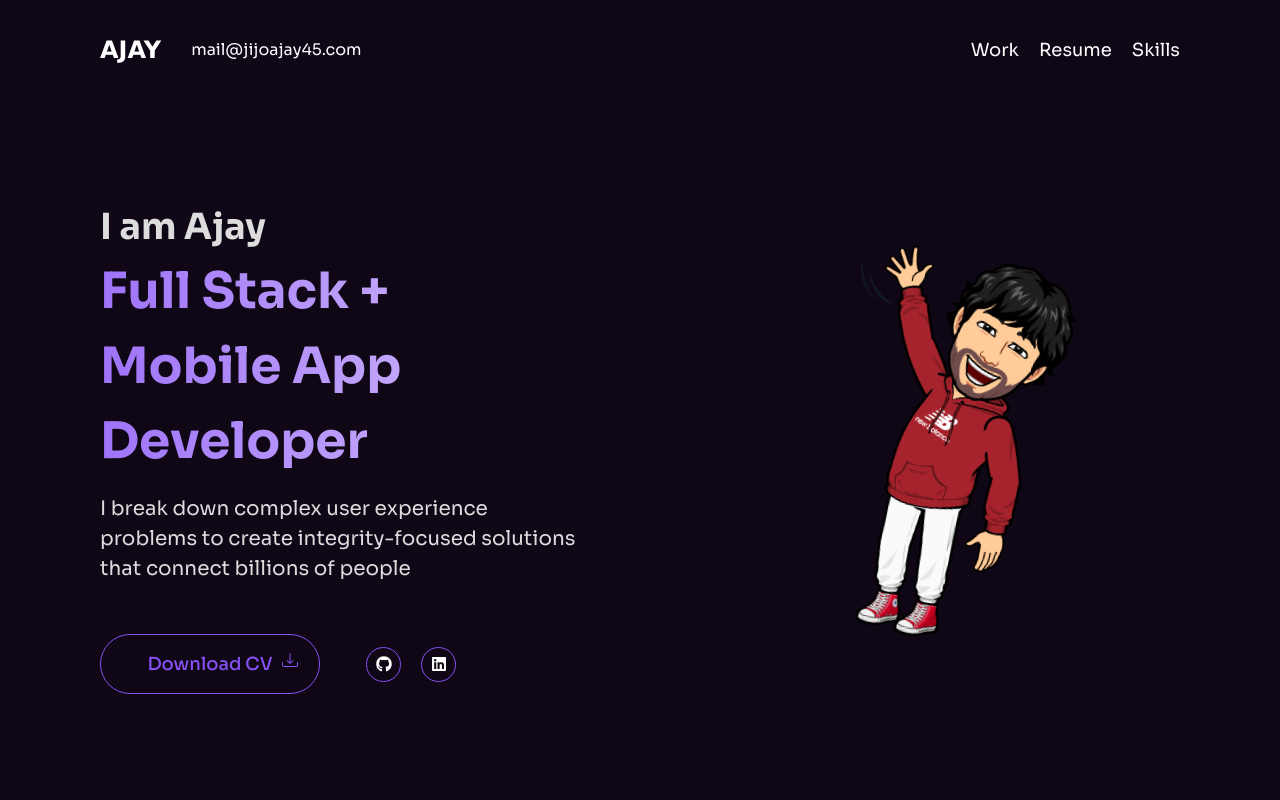
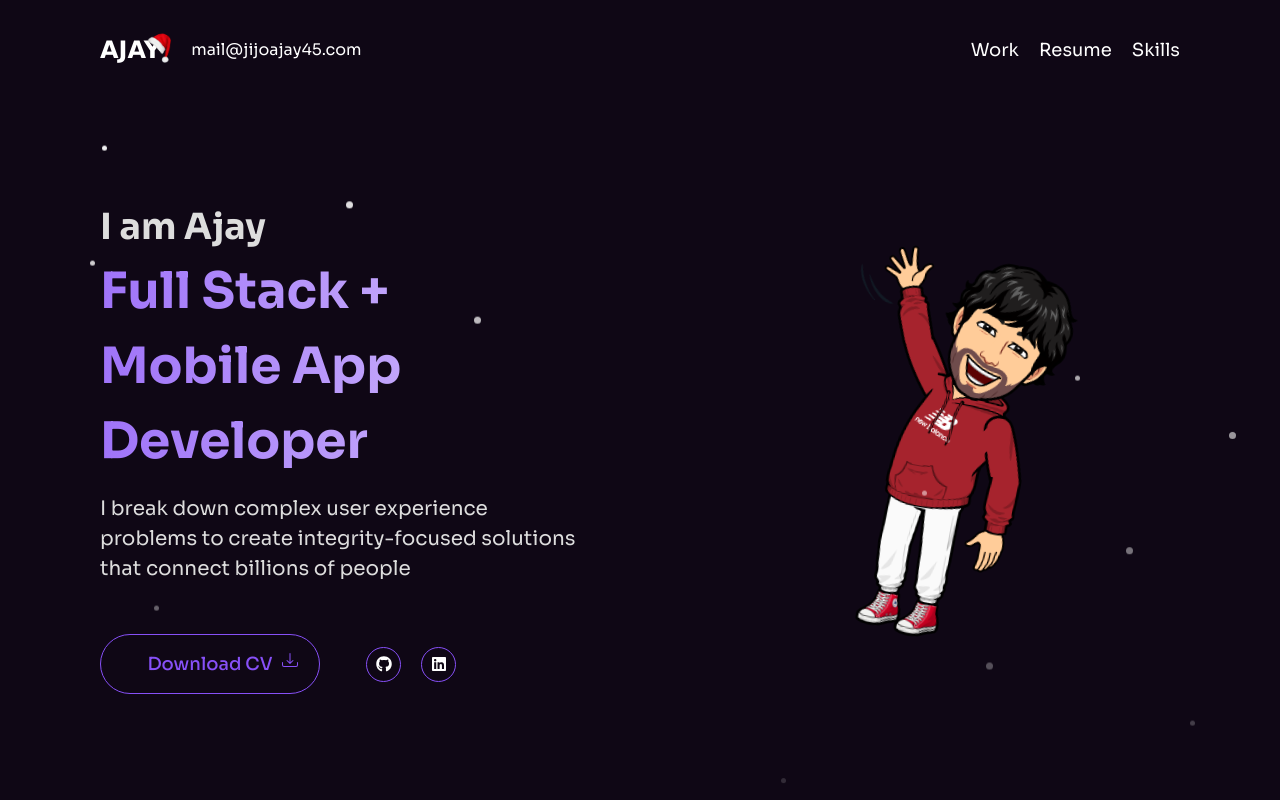
Before and after one commit to Jijoajay/portfolio, a React (Create React App) app: page / in a window 1280 px wide. Shown: the top 800 px of the page. Built offline with nearby package versions, Linux system fonts and the light colour scheme.

Commit message:
added snowfall animation

```diff
--- a/src/components/Home/Home.css
+++ b/src/components/Home/Home.css
@@ -31,6 +31,14 @@
 
 .logo {
   cursor: pointer;
+  position: relative;
+}
+.hat-icon{
+  position: absolute;
+  top: -5px;
+  right:-18px;
+  height: 40px;
+  width: 40px;
 }
 .logo-ajay{
   font-size: 24px;
@@ -87,6 +95,42 @@
   display: flex;
   width: 100vw;
   padding: 100px;
+  position:relative;
+}
+
+.snowfall{
+  position: absolute;
+  inset: 0;
+  z-index: 1;
+  overflow: hidden;
+}
+
+.snowflake{
+  --small:5px;
+  --medium:7px;
+  position: absolute;
+  width: var(--small);
+  height: var(--small);
+  border-radius: 50%;
+  background-color: white;
+  animation: snow 6s linear infinite, wind 10s ease-in-out infinite;
+  top:0%;
+  opacity: 0;
+  animation: fall 7s linear infinite;
+}
+.snowflake:nth-child(2n+3){
+  width: var(--medium);
+  height: var(--medium);
+}
+
+@keyframes fall {
+  0% {
+    transform: translateY(-100%);
+    opacity: 1;
+  }
+  100% {
+    transform: translateY(100vh); /* Adjust to fall through the screen */
+  }
 }
 
 .hero-content {
--- a/src/components/Home/Home.jsx
+++ b/src/components/Home/Home.jsx
@@ -5,6 +5,8 @@ import { FaGithub, FaLinkedin } from "react-icons/fa";
 import { RxHamburgerMenu, RxCross1 } from "react-icons/rx";
 import waving from "../../assets/img/waving.png";
 import { Helmet } from "react-helmet-async";
+import hatIcon from "../../assets/img/hat.png"
+
 export const Home = ({
   handleScrollToSkill,
   handleScrollToResume,
@@ -28,6 +30,8 @@ export const Home = ({
   };
 
 
+
+
   const iconColor = "#8750f7";
   return (
     <div className="home-page">
@@ -40,6 +44,7 @@ export const Home = ({
         <div className="logo-mail">
           <div className="logo">
             <h1 className="logo-ajay">AJAY</h1>
+            <img src={hatIcon} alt="hat-icon" className="hat-icon" />
           </div>
           <div>
             <a href="mailto:jijoajay45@gmail.com" target="_top">
@@ -68,6 +73,17 @@ export const Home = ({
         <p onClick={handleMobileSkillScroll}>Skills</p>
       </div>
       <div className="home-hero">
+        <div className="snowfall">
+          {
+            Array(20).fill(0).map((_, index)=>(
+              <div
+                className="snowflake"
+                key={index}
+                style={{left:`${(Math.floor(Math.random() * 100))}%`,animationDelay :`${(index + 1) * 0.5}s`}
+              }></div>
+            ))
+          }
+        </div>
         <div className="hero-content">
           <h3>I am Ajay</h3>
           <p className="content">
```
Also changed, not shown: src/assets/img/hat.png (added).
